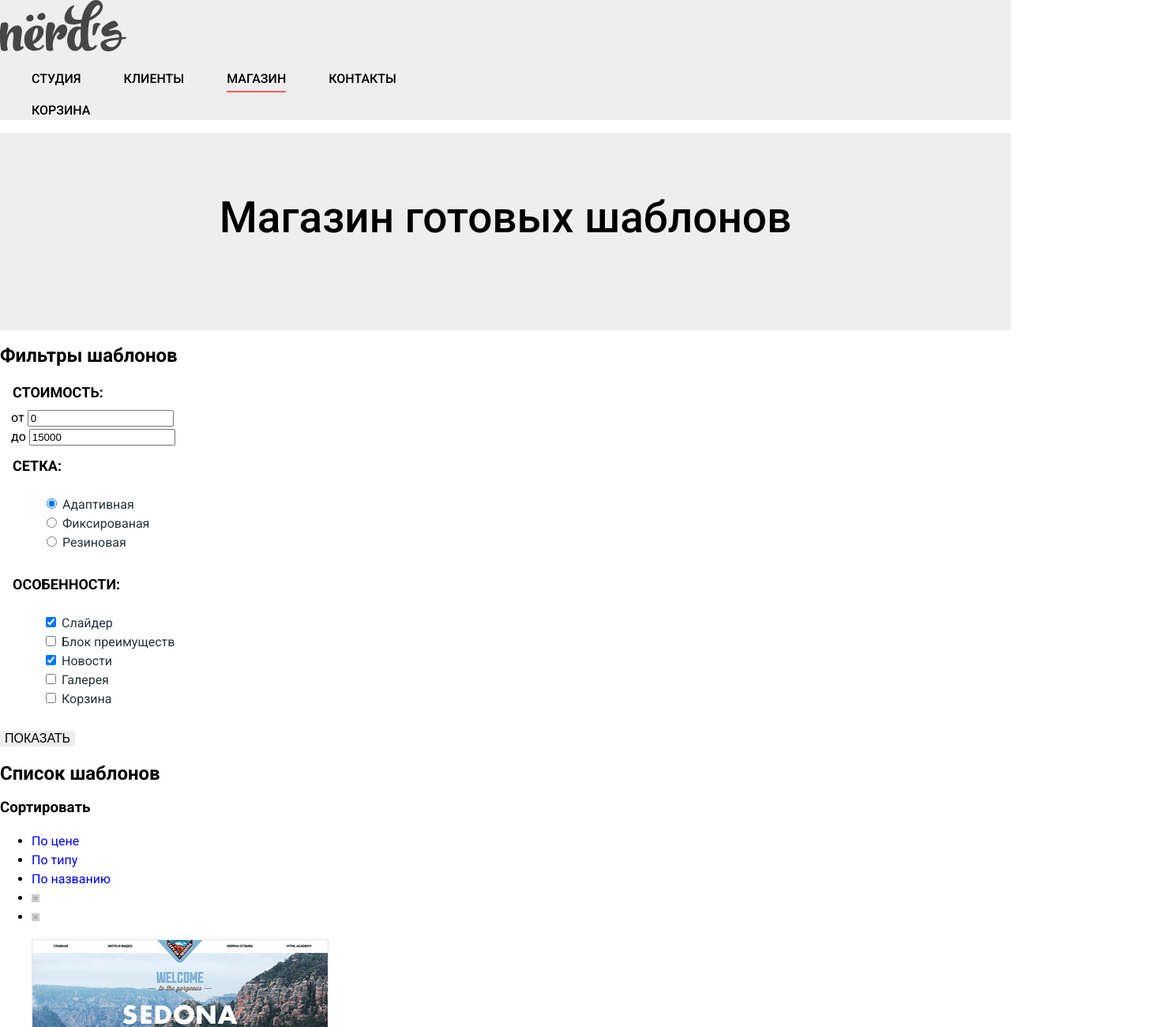
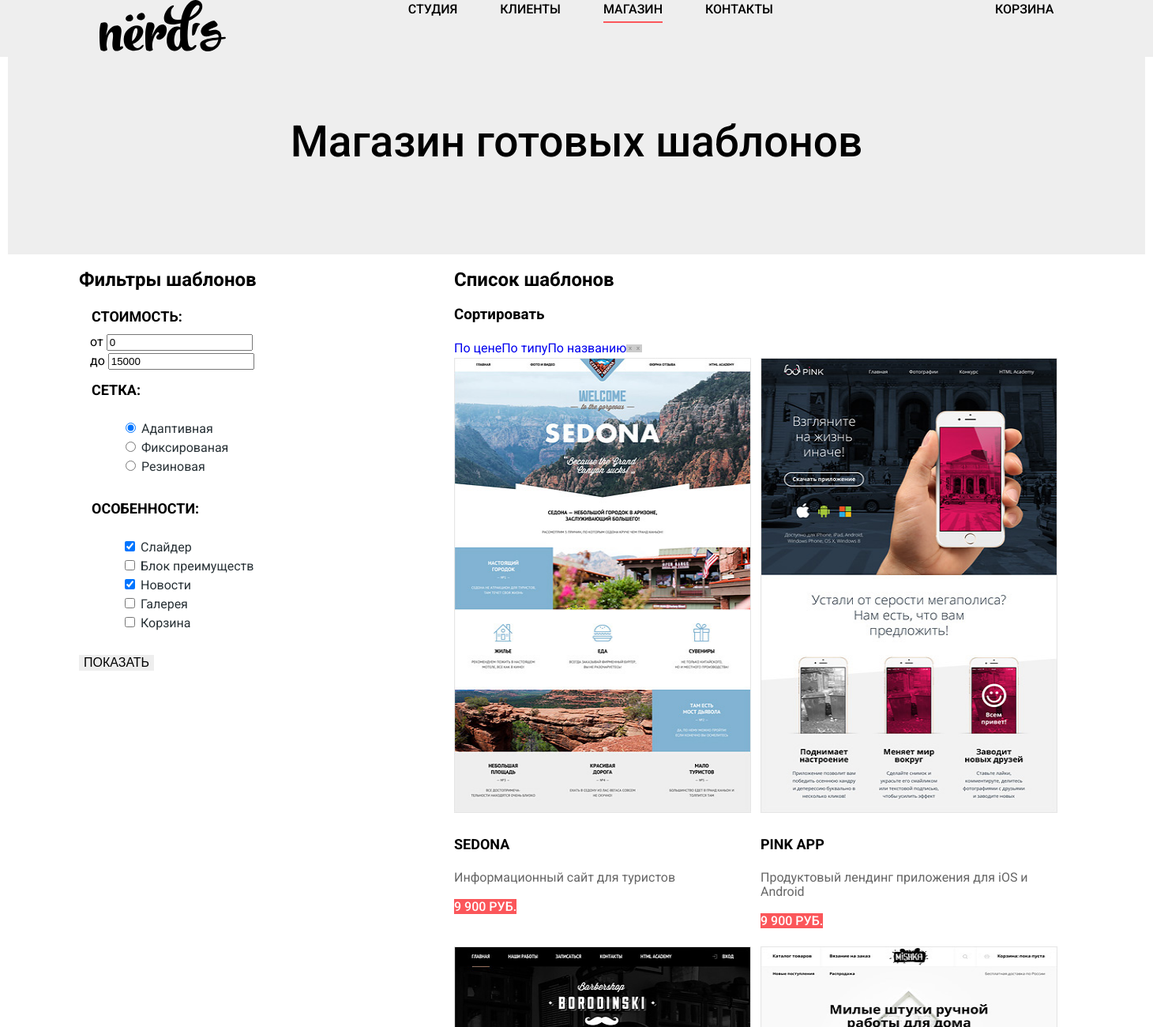
Before and after one commit to Tidhanter/1018805-nerds-26, a plain HTML site: page catalog.html in a window 1280 px wide. Shown: the top 1300 px of the page at 79% size, 1460 px wide, since content can reach past the window. Drawn offline with Linux system fonts and the light colour scheme; placeholder pictures from the web are drawn by us.

Commit message:
Личный проект: начинаем строить сетку на флексах

```diff
--- a/catalog.html
+++ b/catalog.html
@@ -6,12 +6,12 @@
     <link href="https://fonts.googleapis.com/css?family=Roboto:100,100i,300,300i,400,400i,500,500i,700,700i,900,900i&display=swap&subset=cyrillic" rel="stylesheet">
     <link href="css/style.css" rel="stylesheet" >
   </head>
-  <body>
-  	<header class="main-header">
-      <a class="main-header-logo" href="index.html">
+  <body class="inner-page">
+  	<header class="main-header container">
+  		<nav class="main-navigation">
+        <a class="main-header-logo" href="index.html">
           <img src="img/nerds-logo.svg" width="160" height="65" alt="Дизайн-студия Нёрдс">
         </a>
-  		<nav class="main-navigation">
   			<ul class="site-navigation">
   				<li class="menu-item"><a href="index.html">Студия</a></li>
   				<li class="menu-item"><a href="">Клиенты</a></li>
@@ -24,9 +24,10 @@
   			</ul>
    		</nav>
   	</header>
-    <main>
+    <main class="container">
       <h1 class="shop-patterns"> Магазин готовых шаблонов</h1>
-      <section>
+      <div class="catalog-columns">
+      <section class="filter-product">
       <h2 class="visually-hidden">Фильтры шаблонов</h2>
       <form class="filter" method="get" action="https://echo.htmlacademy.ru">
         <fieldset>
@@ -96,10 +97,10 @@
      <button class="show" type="submit">Показать</button>
       </form>
     </section>
-      <section>
+      <section class="catalog">
         <h2 class="visually-hidden">Список шаблонов</h2>
         <h3>Сортировать</h3>
-        <ul>
+        <ul class="sort">
           <li><a href="#">По цене</a></li>
           <li><a href="#">По типу</a></li>
           <li><a href="#">По названию</a></li>
@@ -156,13 +157,14 @@
             <a class="button" href="">9 900 РУБ.</a>
           </li>
         </ul>
-      </section>
-        <ul>
+        <ul class="pagination-list">
           <li><a>1</a></li>
           <li><a href="#">2</a></li>
           <li><a href="#">3</a></li>
           <li><a href="#">Следующая</a></li>
         </ul>
+      </section>
+      </div>
        <section>
       <h2 class="visually-hidden">Адрес расположения фирмы</h2>
       <img src="img/map.png" width="375" height="208" alt="map">
@@ -176,6 +178,7 @@
     </section>
     </main>
     <footer class="main-footer">
+      <div class="container">
       <div class="footer-social">
         <ul>
           <li><a class="social-button" href="#">Наша група ВК</a></li>
@@ -187,6 +190,7 @@
       <p class="footer-slogan">Давайте дружить, это выгодно!</p>
       <p class="footer-discount">Скидка 10% для друзей из социальных сетей.</p>
       </div>
+    </div>
     </footer>
     <section class="modal">
       <h2>Напишите нам</h2>
--- a/css/style.css
+++ b/css/style.css
@@ -47,6 +47,8 @@ a {
 
 .site-navigation,
 .user-navigation {
+	margin: 0;
+	padding: 0;
 	list-style: none;
 }
 .site-navigation a,
@@ -233,3 +235,91 @@ a {
 	line-height: 22px;
 	font-weight: 400;
 }
+
+/*----Сеточные стили----*/
+
+body {
+	position: relative;
+    width: 1440px;
+    margin: 0 auto;
+    padding: 0;
+}
+.main-header {
+	padding-bottom: 130px;
+}
+.main-navigation {
+	display: flex;
+	justify-content: space-around;
+}
+
+.container {
+  width: 1440px;
+  margin: 0 auto;
+  padding: 0 10px;
+}
+.product-list {
+	display: flex;
+	justify-content: space-around;
+	margin: 0;
+	padding: 0;
+	list-style: none;
+}
+.main-footer {
+	padding: 60px 0;
+}
+.social-text {
+	width: 555px;
+	margin: 0;
+}
+.footer-social {
+	width: 265px;
+	margin:0;
+	margin-right: 135px;
+}
+.main-footer .container {
+	display: flex;
+}
+.filter-product {
+	width: 270px;
+	margin-left: 90px;
+}
+.catalog {
+	width: 775px;
+}
+.catalog-columns {
+	display: flex;
+	justify-content: space-between;
+	margin-right: 100px;
+}
+.catalog-item {
+width:368px;
+min-height:620px;
+margin-bottom: 20px;
+margin-right: 20px;
+}
+.catalog-list {
+	display: flex;
+	flex-wrap: wrap;
+	padding: 0;
+	margin: 0;
+
+	list-style: none;
+}
+.catalog-item:nth-child(2n) {
+	margin-right: 0;
+}
+.pagination-list {
+	display: flex;
+	padding: 0;
+	margin: 0;
+	margin-bottom: 25px;
+
+	list-style: none;
+}
+.sort {
+	display: flex;
+	padding: 0;
+	margin: 0;
+
+	list-style: none;
+}
```
Also changed, not shown: index.html (+17 -15 lines).
